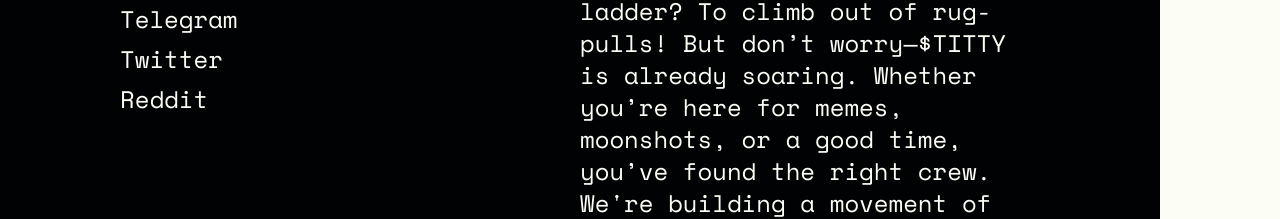
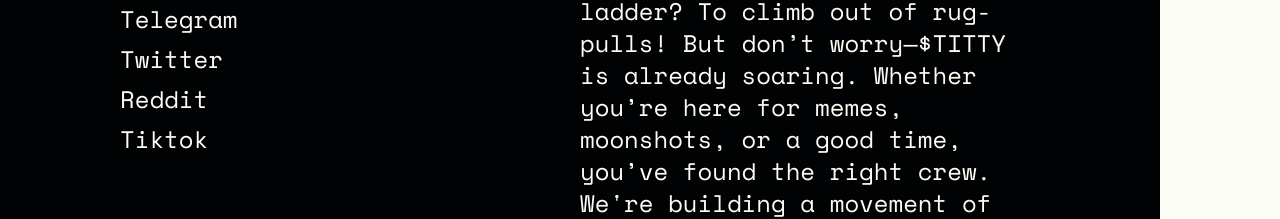
Before and after one commit to weird-mahiro/titty-website-v2, a Svelte app: page / in a window 1280 px wide. Shown: the part 4819-5038 px from the top of the page. Built offline with nearby package versions, Linux system fonts and the light colour scheme.

Commit message:
Adding tiktok

```diff
--- a/config.ts
+++ b/config.ts
@@ -16,6 +16,10 @@ const config = {
     {
       type: "Reddit",
       url: "https://www.reddit.com/r/TITTYONSOL",
+    },
+    {
+      type: "Tiktok",
+      url: "https://www.tiktok.com/@titty.coin",
     },
   ],
   ca: "45C1NSdYrbkT1etufJGLB7rEYsj2JbfFTswreDRNbjxx",
```
